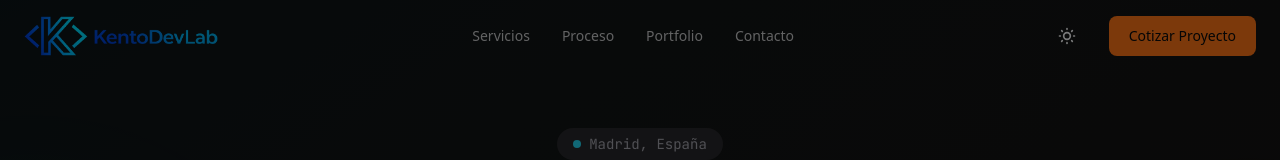
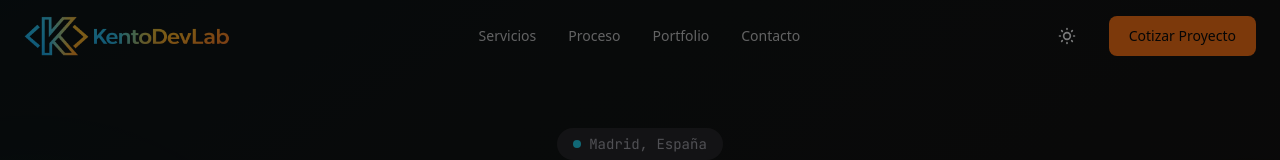
Before and after one commit to fargo-originals/kentodevlab, a Next.js app: page / in a window 1280 px wide. Shown: the top 160 px of the page. Built offline with nearby package versions, Linux system fonts and the light colour scheme; no server answers; the database is empty.

Commit message:
fix: logos invertidos

```diff
--- a/src/components/sections/Footer.tsx
+++ b/src/components/sections/Footer.tsx
@@ -46,7 +46,7 @@ export function Footer() {
           <div className="lg:col-span-2">
             <Link href="/" className="flex items-center gap-2 mb-4">
               <Image
-                src={theme === 'light' ? '/logo-dark.png' : '/logo-light.png'}
+                src={theme === 'light' ? '/logo-light.png' : '/logo-dark.png'}
                 alt="Kento DevLab"
                 width={140}
                 height={40}
--- a/src/components/sections/Header.tsx
+++ b/src/components/sections/Header.tsx
@@ -50,7 +50,7 @@ export function Header() {
       <div className="max-w-7xl mx-auto px-6 py-4 flex items-center justify-between">
         <Link href="/" className="flex items-center gap-2">
           <Image
-            src={theme === 'light' ? '/logo-dark.png' : '/logo-light.png'}
+            src={theme === 'light' ? '/logo-light.png' : '/logo-dark.png'}
             alt="Kento DevLab"
             width={140}
             height={40}
```
